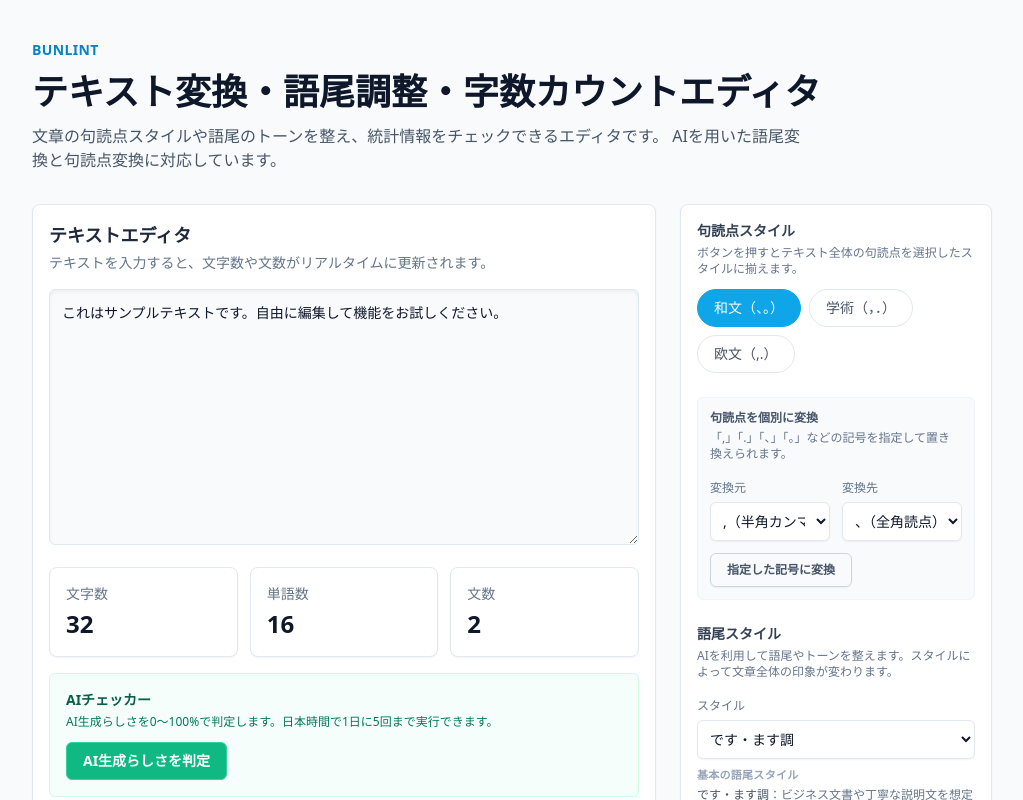
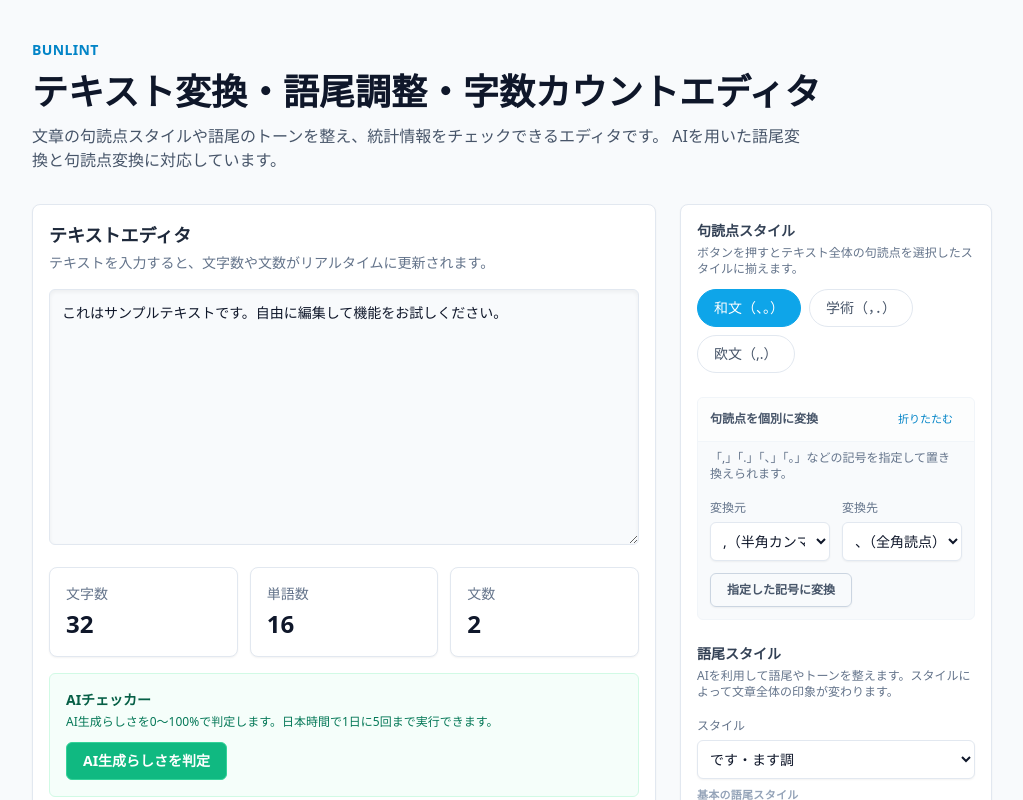
Before and after one commit to Hiro-Chiba/bunlint, a Next.js app: page / in a window 1280 px wide. Shown: the top 800 px of the page, without its empty margins (128-1151 px from the left). Built offline with nearby package versions, Linux system fonts and the light colour scheme.

Commit message:
句読点個別変換見出しの改行を抑制

```diff
--- a/components/TransformationControls.tsx
+++ b/components/TransformationControls.tsx
@@ -58,10 +58,13 @@ export function TransformationControls({
   const fromSelectId = useId();
   const toSelectId = useId();
   const sampleContentId = useId();
+  const individualContentId = useId();
+  const individualHeadingId = useId();
 
   const [fromCharacter, setFromCharacter] = useState<PunctuationCharacter>(",");
   const [toCharacter, setToCharacter] = useState<PunctuationCharacter>("、");
   const [isSampleOpen, setIsSampleOpen] = useState(false);
+  const [isIndividualOpen, setIsIndividualOpen] = useState(true);
   const activePreset = writingStylePresets[writingStyle];
 
   const handleIndividualReplace = () => {
@@ -104,14 +107,37 @@ export function TransformationControls({
           )}
         </div>
 
-        <div className="mt-6 rounded-md border border-slate-100 bg-slate-50 p-3">
-          <h4 className="text-xs font-semibold text-slate-600">
+        <div className="mt-6 overflow-hidden rounded-md border border-slate-100 bg-slate-50">
+          <div className="flex flex-wrap items-center gap-2 border-b border-slate-100 bg-white/60 px-3 py-2 sm:justify-between">
+            <h4
+              id={individualHeadingId}
+              className="flex-shrink-0 whitespace-nowrap text-xs font-semibold text-slate-600"
+            >
               句読点を個別に変換
             </h4>
-          <p className="mt-1 text-xs text-slate-500">
+            <button
+              type="button"
+              className="inline-flex shrink-0 items-center gap-1 rounded border border-transparent px-2 py-1 text-[11px] font-medium text-brand-600 transition-colors hover:border-brand-200 hover:bg-brand-50"
+              onClick={() => setIsIndividualOpen((prev) => !prev)}
+              aria-expanded={isIndividualOpen}
+              aria-controls={individualContentId}
+              aria-label={`句読点を個別に変換セクションを${
+                isIndividualOpen ? "折りたたむ" : "表示"
+              }`}
+            >
+              {isIndividualOpen ? "折りたたむ" : "表示"}
+            </button>
+          </div>
+          {isIndividualOpen && (
+            <div
+              id={individualContentId}
+              className="space-y-3 px-3 pb-3 pt-2"
+              aria-labelledby={individualHeadingId}
+            >
+              <p className="text-xs text-slate-500">
                 「,」「.」「、」「。」などの記号を指定して置き換えられます。
               </p>
-          <div className="mt-3 grid gap-3 sm:grid-cols-2">
+              <div className="grid gap-3 sm:grid-cols-2">
                 <label className="block" htmlFor={fromSelectId}>
                   <span className="text-xs font-medium text-slate-500">変換元</span>
                   <select
@@ -149,12 +175,14 @@ export function TransformationControls({
               </div>
               <button
                 type="button"
-            className="mt-3 inline-flex items-center justify-center rounded-md border border-slate-300 px-4 py-2 text-xs font-semibold text-slate-600 shadow-sm transition-colors hover:border-brand-300 hover:text-brand-600 disabled:cursor-not-allowed disabled:border-slate-200 disabled:text-slate-400"
+                className="inline-flex items-center justify-center rounded-md border border-slate-300 px-4 py-2 text-xs font-semibold text-slate-600 shadow-sm transition-colors hover:border-brand-300 hover:text-brand-600 disabled:cursor-not-allowed disabled:border-slate-200 disabled:text-slate-400"
                 onClick={handleIndividualReplace}
                 disabled={!onPunctuationCharacterReplace}
               >
                 指定した記号に変換
               </button>
+            </div>
+          )}
         </div>
       </div>
 
```
Lines whose indentation alone changed are shown as unchanged.
